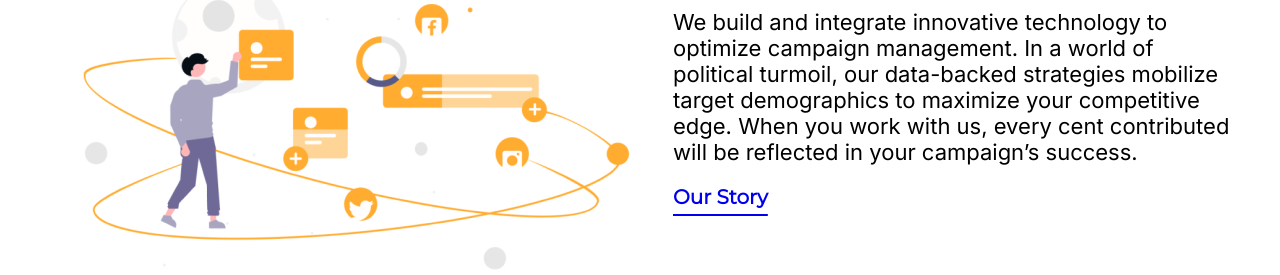
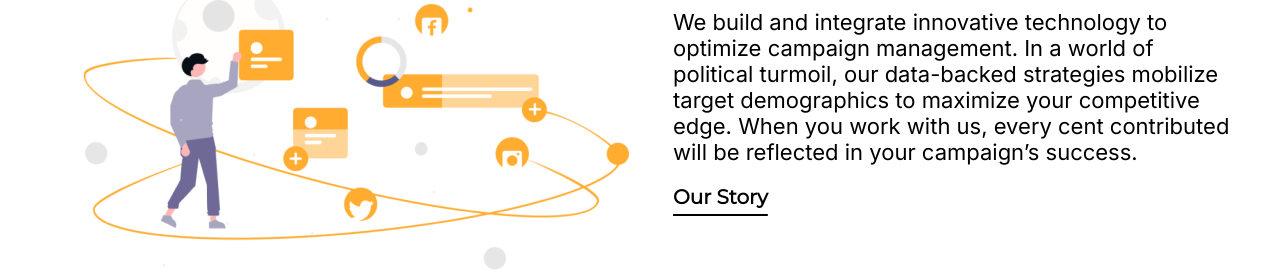
Before and after one commit to leonzh2k/NWF_Redesign, a plain HTML site: page index.html in a window 1280 px wide. Shown: the part 1063-1338 px from the top of the page. Drawn offline with Linux system fonts and the light colour scheme.

Commit message:
make links in body black

```diff
--- a/index.css
+++ b/index.css
@@ -150,6 +150,10 @@ main aside {
   font-weight: 900;
 }
 
+main a {
+  color: black;
+}
+
 .main-section {
   /* border: 2px green solid; */
   min-width: 500px;
```
